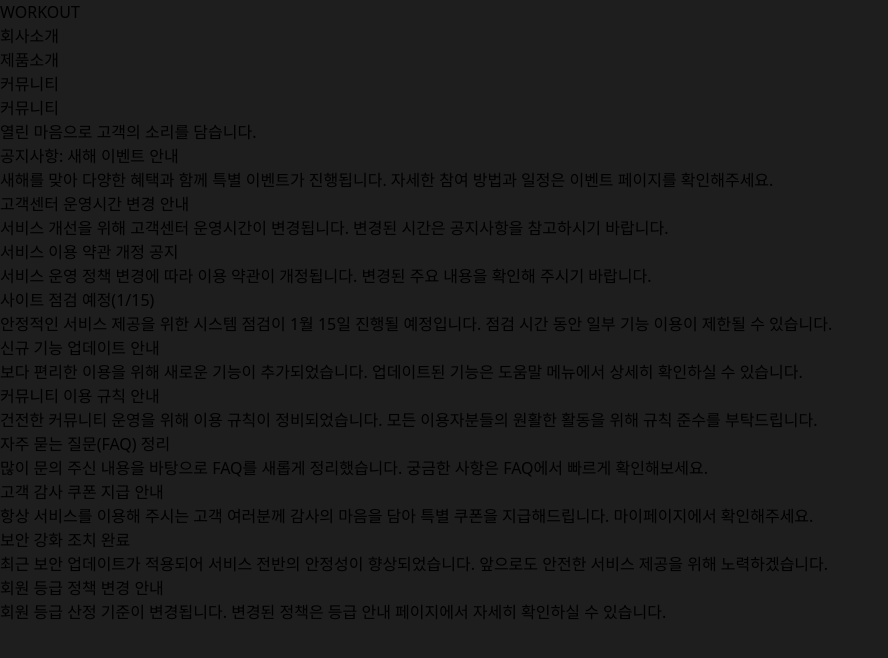
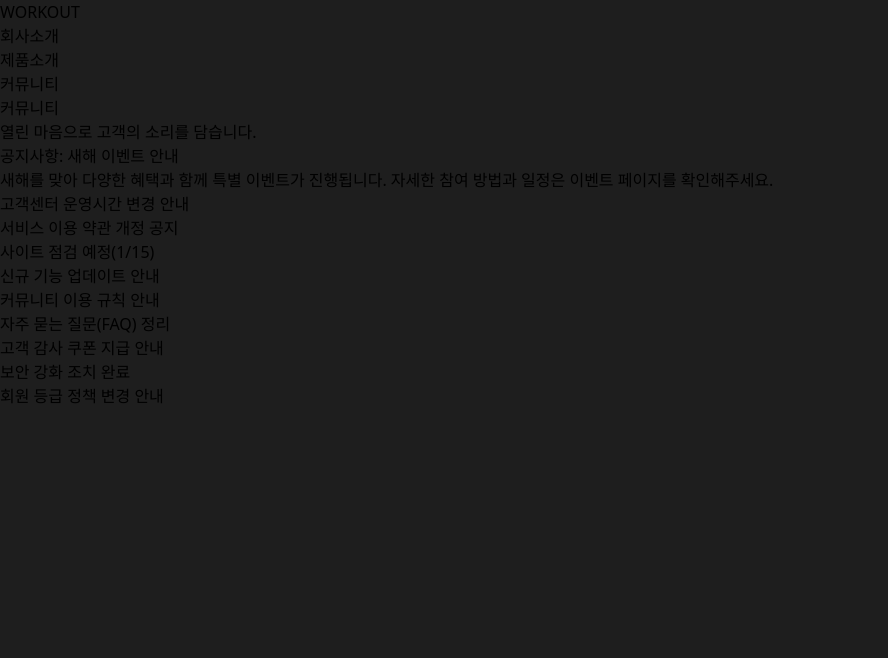
Before and after one commit to taehan266-pixel/tailwind, a React (Vite) app: page /board in a window 1280 px wide. Both pictures are taken after a click on the element "공지사항: 새해 이벤트 안내". Shown: the top 658 px of the page, without its empty margins (0-888 px from the left). Built offline with nearby package versions, Linux system fonts and the light colour scheme; a web font is replaced by a local one.

Commit message:
토글기능구현

```diff
--- a/src/pages/Board.tsx
+++ b/src/pages/Board.tsx
@@ -3,7 +3,8 @@ import Title from "../ui/Title";
 
 export default function Board() {
 
-  const [ action , setAction ] = useState<boolean>(false);
+  const [action, setAction] = useState<number | null>(null);
+
 
 interface BoardItem {
   subject: string;
@@ -58,11 +59,11 @@ const boardlist: BoardItem[] = [
       <Title bigtitle="커뮤니티" subtitle="열린 마음으로 고객의 소리를 담습니다."></Title>
       <ul className="text-white text-[36px] mx-auto w-[1024px] flex flex-col gap-4 mt-20">
       {
-       boardlist.map( (item) => <li className="border-b-2">
+       boardlist.map( (item, idx ) => <li className="border-b-2" key={idx}>
               <h3 className="text-2x1 font-bold mb-2"
-              onClick={ ()=>{ setAction(!action); } } > {item.subject} </h3>
+              onClick={ ()=>{ setAction(action === idx ? null : idx); } } > {item.subject} </h3>
               {
-                action && <p className="text-xl">{item.content}</p>
+                action === idx && <p className="text-xl">{item.content}</p>
               }
         </li> )
       }
```
